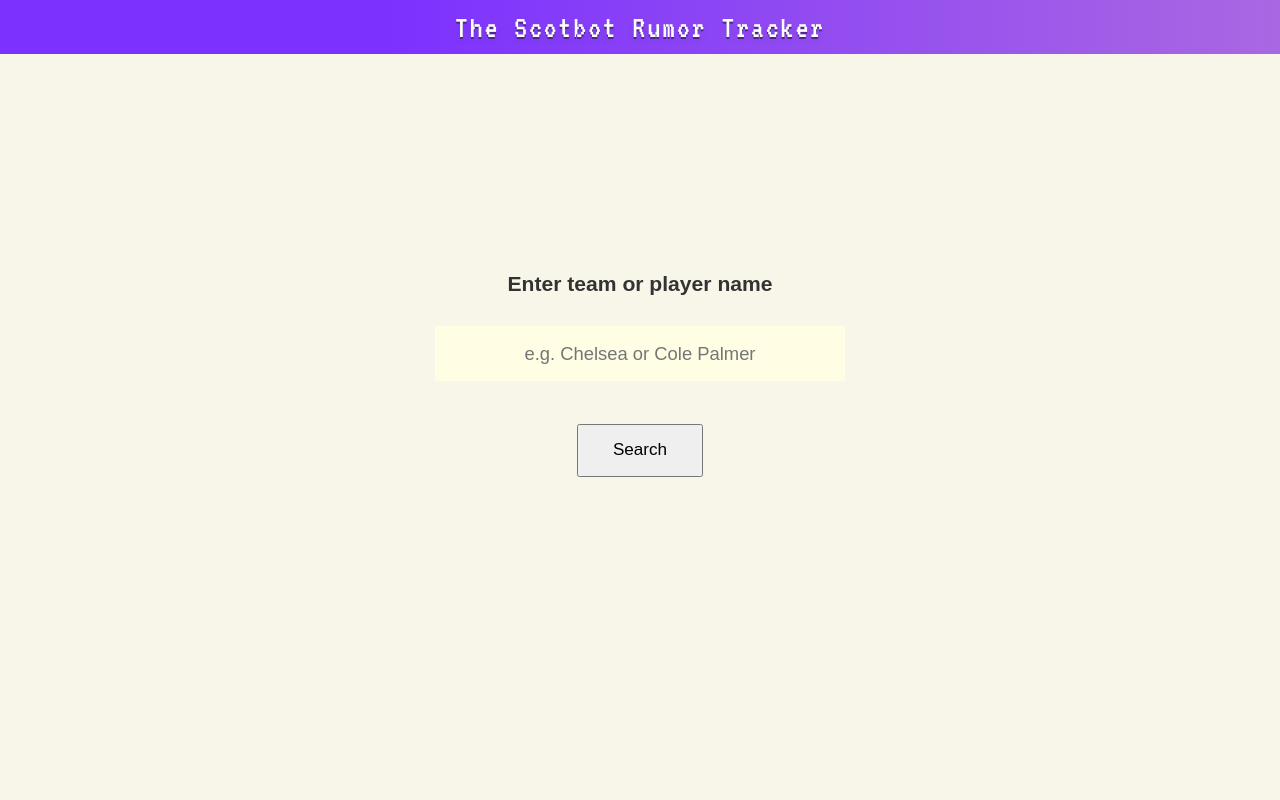
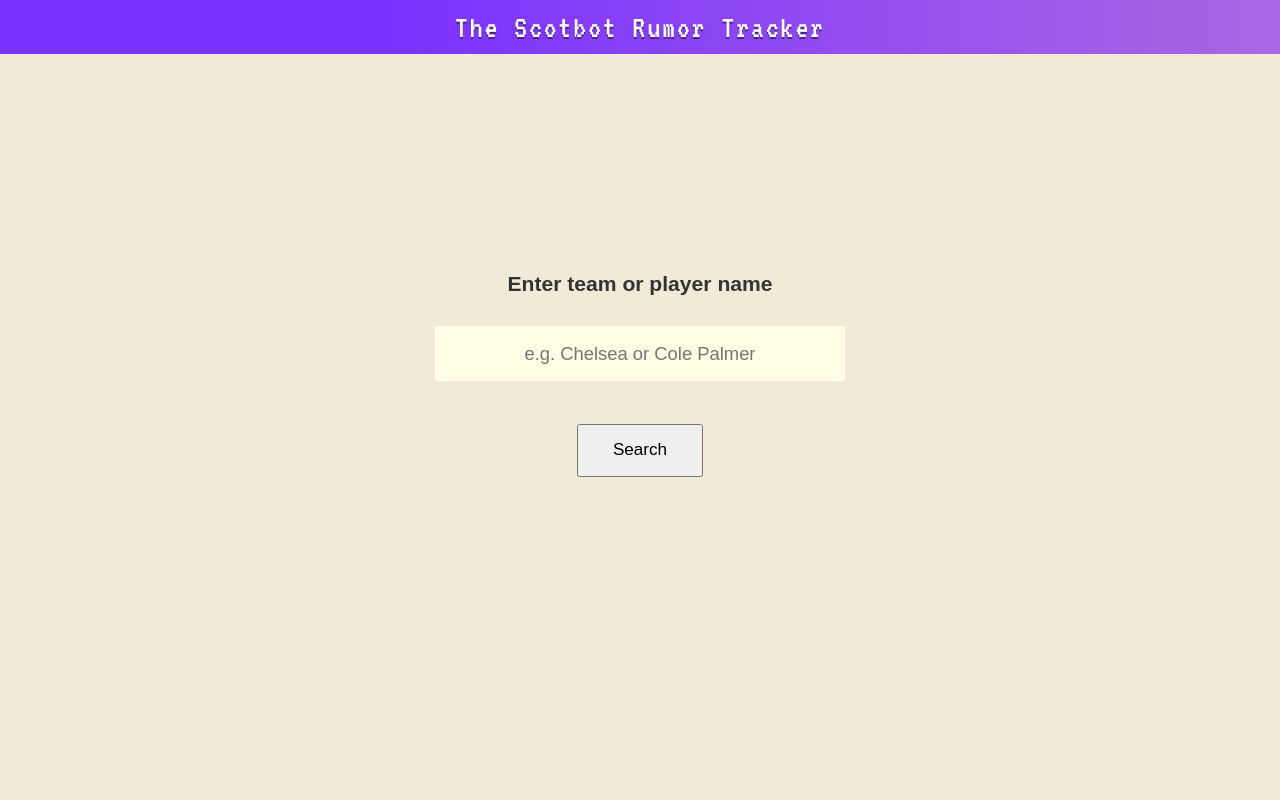
Before and after one commit to albapepper/scotbot-transfer-tracker, a Flask app: page / in a window 1280 px wide. Run offline with Flask 3, Linux system fonts and the light colour scheme.

Commit message:
changed background color to eggshell

```diff
--- a/static/style.css
+++ b/static/style.css
@@ -10,7 +10,7 @@ html, body {
     margin: 0;
     padding: 0;
     width: 100vw;
-    background: #f8f5e9;
+    background: #f0ead6;
     font-family: Arial, Helvetica, sans-serif;
     color: #333333;
     display: flex;
```
